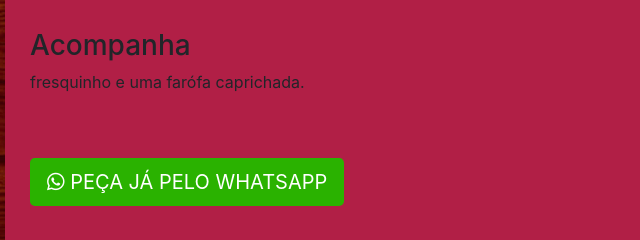
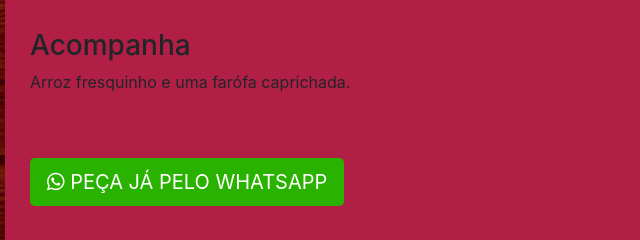
Before and after one commit to isacgamer121/Rm-feijoada, a plain HTML site: page index.html in a window 1280 px wide. Shown: the part 451-691 px from the top of the page, 620-1260 px from the left. Drawn offline with nearby package versions, Linux system fonts and the light colour scheme.

Commit message:
Update index.html

```diff
--- a/index.html
+++ b/index.html
@@ -101,7 +101,7 @@
             <br>
 
             <h3>Acompanha</h3>
-            <p>fresquinho e uma farófa caprichada.</p>
+            <p>Arroz fresquinho e uma farófa caprichada.</p>
 
             <br><br>
 
```
